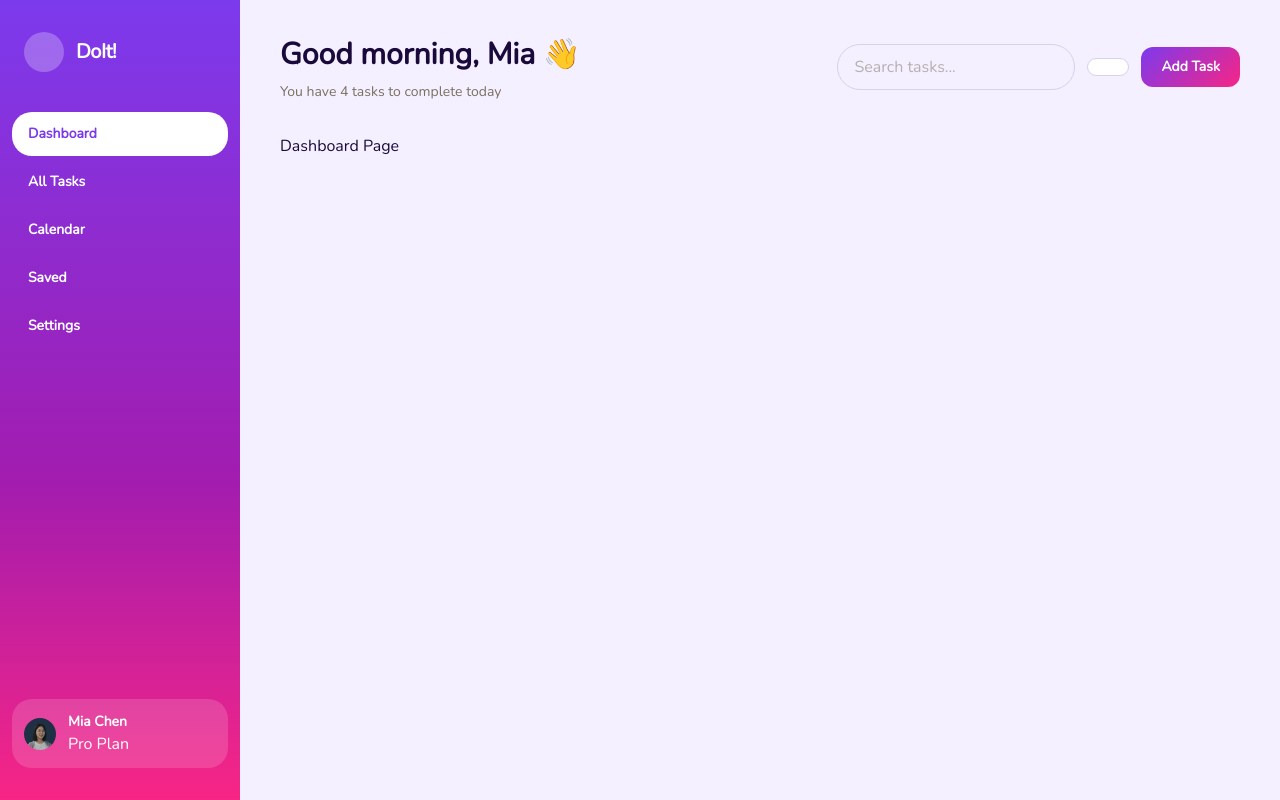
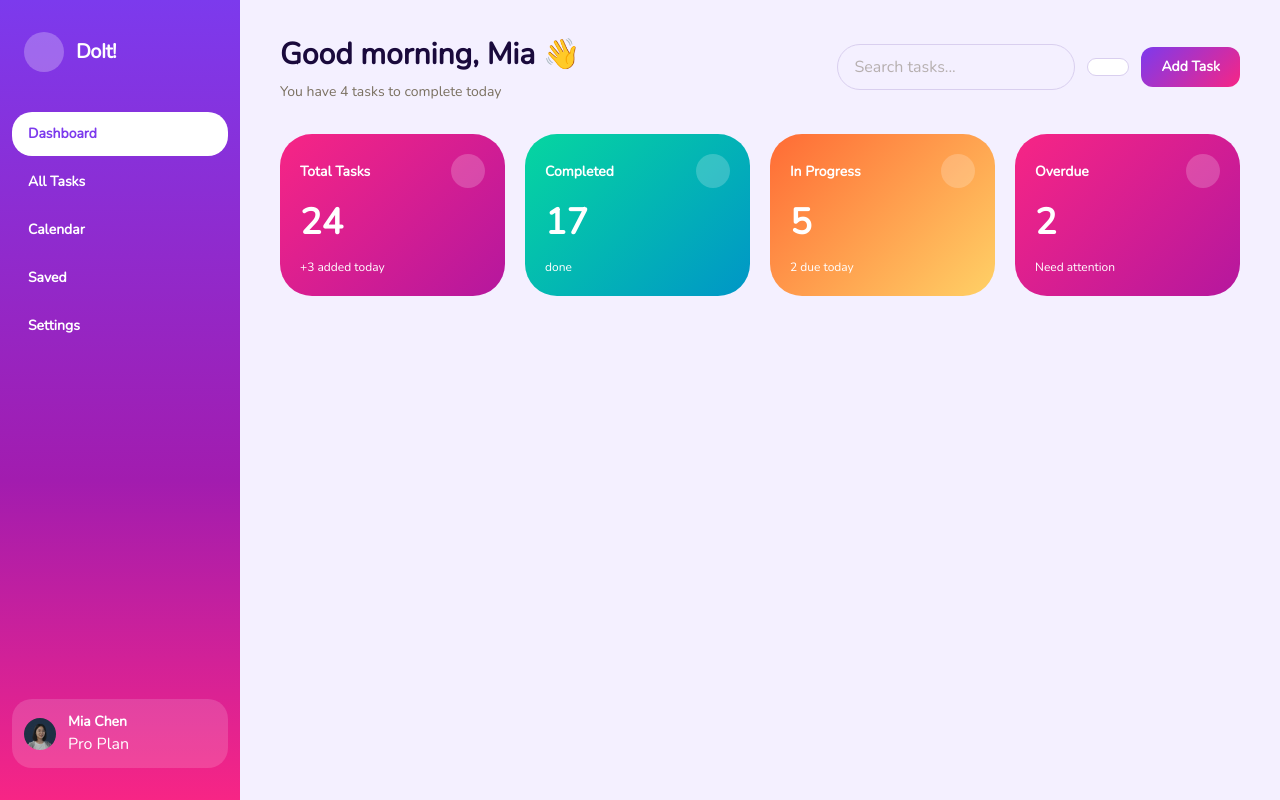
Before and after one commit to shuanvita/todo-list-vue, a Vue app: page / in a window 1280 px wide. Built offline with nearby package versions, Linux system fonts and the light colour scheme.

Commit message:
Add StatCardList

```diff
--- a/src/pages/dashboard/ui/DashboardPage.vue
+++ b/src/pages/dashboard/ui/DashboardPage.vue
@@ -1,7 +1,11 @@
-<script setup lang="ts"></script>
+<script setup lang="ts">
+import { StatCardList } from '@/widgets/statCardList'
+</script>
 
 <template>
-  <div>Dashboard Page</div>
+  <div>
+    <StatCardList />
+  </div>
 </template>
 
 <style scoped></style>
--- /dev/null
+++ b/src/shared/ui/statCard/StatCard.types.ts
@@ -0,0 +1,7 @@
+export interface StatCardProps {
+  title: string
+  icon: string
+  count: number
+  text: string
+  variant?: 'total' | 'completed' | 'progress' | 'overdue'
+}
--- /dev/null
+++ b/src/shared/ui/statCard/StatCard.vue
@@ -0,0 +1,34 @@
+<script setup lang="ts">
+import type { StatCardProps } from './StatCard.types.ts'
+import VSvg from '@/shared/ui/VSvg'
+
+defineProps<StatCardProps>()
+</script>
+
+<template>
+  <div :class="['text-primary-foreground flex flex-col gap-2 rounded-4xl p-5', variant]">
+    <div class="flex items-center justify-between">
+      <div class="text-[14px] font-semibold">{{ title }}</div>
+      <div class="flex h-[34px] w-[34px] items-center justify-center rounded-full bg-white/20">
+        <VSvg class="h-[17px] w-[17px]" :name="icon" />
+      </div>
+    </div>
+    <div class="text-[36px] font-bold">{{ count }}</div>
+    <div class="text-[12px]">{{ text }}</div>
+  </div>
+</template>
+
+<style scoped>
+.total {
+  background-image: linear-gradient(135deg, #7c3aed 0%, #a21caf 100%);
+}
+.completed {
+  background-image: linear-gradient(135deg, #06d6a0 0%, #0096c7 100%);
+}
+.progress {
+  background-image: linear-gradient(135deg, #ff6b35 0%, #ffd166 100%);
+}
+.overdue {
+  background-image: linear-gradient(135deg, #f72585 0%, #b5179e 100%);
+}
+</style>
--- /dev/null
+++ b/src/shared/ui/statCard/index.ts
@@ -0,0 +1,3 @@
+import StatCard from '@/shared/ui/statCard/StatCard.vue'
+
+export { StatCard }
--- /dev/null
+++ b/src/widgets/statCardList/index.ts
@@ -0,0 +1,3 @@
+import StatCardList from '@/widgets/statCardList/ui/StatCardList.vue'
+
+export { StatCardList }
--- /dev/null
+++ b/src/widgets/statCardList/ui/StatCardList.vue
@@ -0,0 +1,43 @@
+<script setup lang="ts">
+import { StatCard } from '@/shared/ui/statCard'
+import { computed } from 'vue'
+
+const cards = computed(() => [
+  {
+    title: 'Total Tasks',
+    icon: 'list',
+    count: 24,
+    text: '+3 added today',
+    variant: 'overdue',
+  },
+  {
+    title: 'Completed',
+    icon: 'done',
+    count: 17,
+    text: 'done',
+    variant: 'completed',
+  },
+  {
+    title: 'In Progress',
+    icon: 'sun',
+    count: 5,
+    text: '2 due today',
+    variant: 'progress',
+  },
+  {
+    title: 'Overdue',
+    icon: 'attention',
+    count: 2,
+    text: 'Need attention',
+    variant: 'overdue',
+  },
+])
+</script>
+
+<template>
+  <div class="grid grid-cols-4 gap-5">
+    <StatCard v-for="(card, index) in cards" :key="index" v-bind="card" />
+  </div>
+</template>
+
+<style scoped></style>
```
